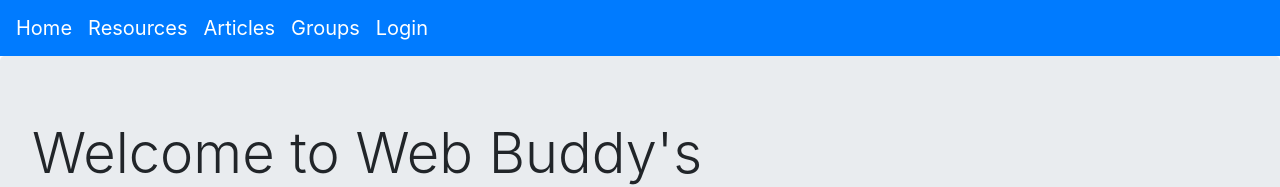
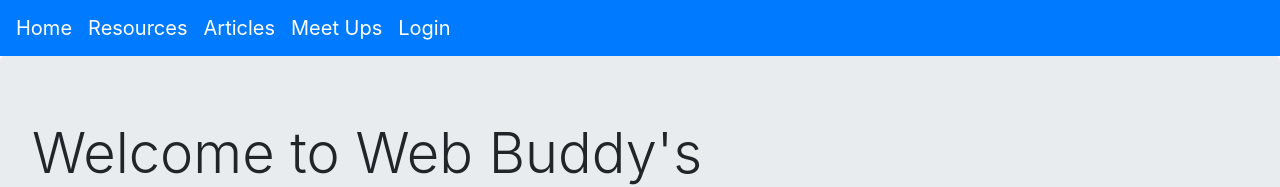
Before and after one commit to zeinabfarag/DevBuddy, a React (Create React App) app in the folder client/: page / in a window 1280 px wide. Shown: the top 187 px of the page. Built offline with nearby package versions, Linux system fonts and the light colour scheme.

Commit message:
added server.js

```diff
--- a/client/src/components/Nav/Nav.js
+++ b/client/src/components/Nav/Nav.js
@@ -12,7 +12,7 @@ const Nav = () => (
       Articles
     </a>
     <a className="navbar-brand" href="/">
-      Groups
+      Meet Ups
     </a>
     <a className="navbar-brand" href="/">
       Login
```
Also changed, not shown: 1 other file (tests, documents, lock files or other folders).
